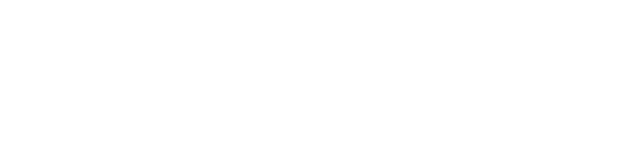
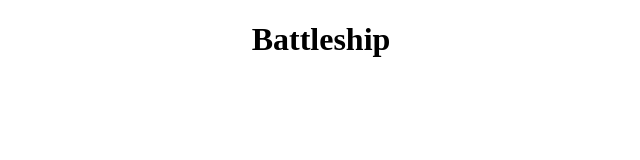
Before and after one commit to LedaThemis/odin-battleship, a website built with webpack: page dist/index.html in a window 1280 px wide. Shown: the whole page, without its empty margins (319-959 px from the left). Built offline with nearby package versions, Linux system fonts and the light colour scheme.

Commit message:
add initial html structure with basic styling

```diff
--- a/src/index.js
+++ b/src/index.js
@@ -0,0 +1 @@
+import './styles.css';
--- a/src/styles.css
+++ b/src/styles.css
@@ -0,0 +1,13 @@
+body {
+    margin: 0;
+}
+
+
+#main-container {
+display: flex;
+justify-content: center;
+}
+
+#game-title {
+    font-size: 2rem;
+}
```
Also changed, not shown: dist/index.html.
